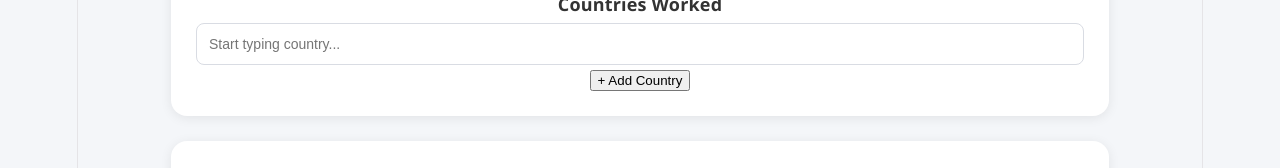
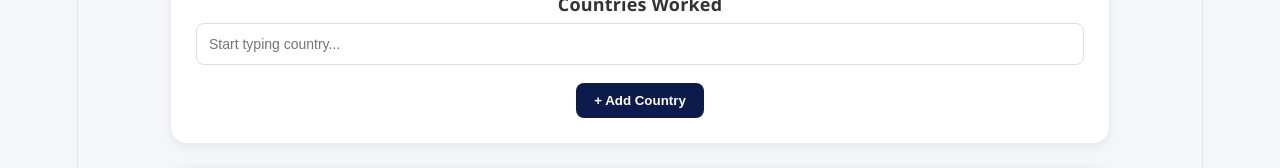
Before and after one commit to asujay-eng/staff-resource-manger, a React (Vite) app: page / in a window 1280 px wide. Shown: the part 711-879 px from the top of the page. Built offline with nearby package versions, Linux system fonts and the light colour scheme; no server answers.

Commit message:
Update StaffForm.css

```diff
--- a/src/StaffForm.css
+++ b/src/StaffForm.css
@@ -230,3 +230,32 @@ textarea {
     padding: 18px;
   }
 }
+.country-worked-row {
+  display: flex;
+  gap: 10px;
+  margin-bottom: 10px;
+}
+
+.country-worked-row input {
+  flex: 1;
+}
+
+.add-country-btn {
+  margin-top: 8px;
+  background: #0d1b4c;
+  color: white;
+  border: none;
+  border-radius: 8px;
+  padding: 10px 18px;
+  cursor: pointer;
+  font-weight: 600;
+}
+
+.remove-country-btn {
+  background: #c0392b;
+  color: white;
+  border: none;
+  border-radius: 8px;
+  padding: 10px 14px;
+  cursor: pointer;
+}
```
